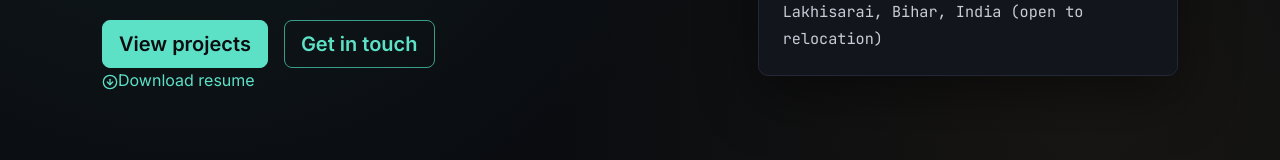
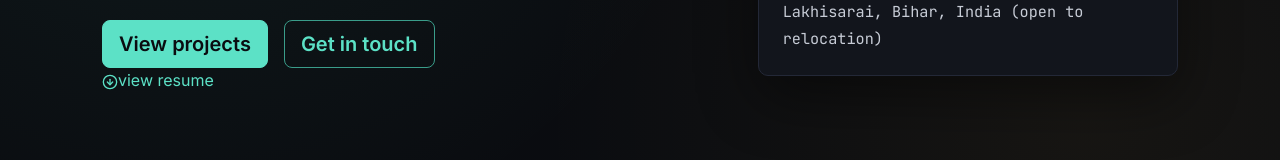
Before and after one commit to sunny-raj-sah/Portfolio, a React (Vite) app: page / in a window 1280 px wide. Shown: the part 433-593 px from the top of the page. Built offline with nearby package versions, Linux system fonts and the light colour scheme; no server answers.

Commit message:
add new projects

```diff
--- a/src/components/Hero.jsx
+++ b/src/components/Hero.jsx
@@ -74,7 +74,7 @@ export default function Hero() {
               download
             >
               <FiArrowDownCircle aria-hidden="true" />
-               Download resume
+                view resume
             </a>
           </Col>
 
--- a/src/data/portfolioData.js
+++ b/src/data/portfolioData.js
@@ -148,7 +148,57 @@ export const projects = [
     link: "https://ai-powered-rag-system-for-grounded.vercel.app/",
     repo: "https://github.com/sunny-raj-sah/AI-powered-RAG-system-for-grounded-PDF-question-answering.git",
   },
+   {
+    name: "Real-Time Chat Application",
+    hash: "chat004",
+    description:
+      "Built a real-time chat platform with public rooms, private 1:1 messaging, live typing indicators, and dynamic room creation with member invites, using React and Socket.io over WebSockets.",
+    tags: [
+      "React",
+      "Node.js",
+      "Express",
+      "Socket.io",
+      "Bootstrap",
+    ],
+    stars: "Featured",
+    link: "https://realtime-chat-client-uzfk.onrender.com/",
+    repo: "https://github.com/sunny-raj-sah/RealTime-Chat.git",
+  },
+  // {
+  //   name: "Real-Time Device Tracker",
+  //   hash: "gps004",
+  //   description:
+  //     "Created a live GPS tracking system with React, Socket.io, Leaflet.js, and Google Maps APIs for monitoring multiple devices in real time.",
+  //   tags: [
+  //     "React",
+  //     "Node.js",
+  //     "Socket.io",
+  //     "Leaflet",
+  //     "Google Maps",
+  //   ],
+  //   stars: "Featured",
+  //   link: "#",
+  //   repo: "https://github.com/sunny-raj-sah/Real-time-device-tracker.git",
+  // },
   {
+  name: "Trendora - Full Stack E-Commerce Platform",
+  hash: "ecom001",
+  description:
+    "Built a full-stack e-commerce application with secure JWT authentication, product search, category filtering, shopping cart, wishlist management, and responsive UI using the MERN stack.",
+  tags: [
+    "React",
+    "Node.js",
+    "Express.js",
+    "MongoDB",
+    "JWT",
+    "Bootstrap",
+    "Context API"
+  ],
+  stars: "Featured",
+  link: "https://mern-shopping-site-43xo.vercel.app/",
+  repo: "https://github.com/sunny-raj-sah/MERN-Shopping-Site.git",
+},
+{
     name: "LangChain-AI Admin Query Assistant",
     hash: "ai002",
     description:
@@ -161,40 +211,8 @@ export const projects = [
       "RBAC",
     ],
     stars: "Featured",
-    link: "#",
+    link: "https://ai-powered-admin-panel.onrender.com/",
     repo: "https://github.com/sunny-raj-sah/LangChain-AI-Admin-Query-Assistant.git",
-  },
-  {
-    name: "Real-Time Chat Application",
-    hash: "chat003",
-    description:
-      "Built a JWT-secured real-time chat platform supporting private messaging, group chat, user authentication, and persistent chat history using Socket.io.",
-    tags: [
-      "Node.js",
-      "Express",
-      "Socket.io",
-      "MongoDB",
-      "JWT",
-    ],
-    stars: "Featured",
-    link: "#",
-    repo: "https://github.com/sunny-raj-sah/Real-time-chat-app.git",
-  },
-  {
-    name: "Real-Time Device Tracker",
-    hash: "gps004",
-    description:
-      "Created a live GPS tracking system with React, Socket.io, Leaflet.js, and Google Maps APIs for monitoring multiple devices in real time.",
-    tags: [
-      "React",
-      "Node.js",
-      "Socket.io",
-      "Leaflet",
-      "Google Maps",
-    ],
-    stars: "Featured",
-    link: "#",
-    repo: "https://github.com/sunny-raj-sah/Real-time-device-tracker.git",
   },
 ];
 
```
